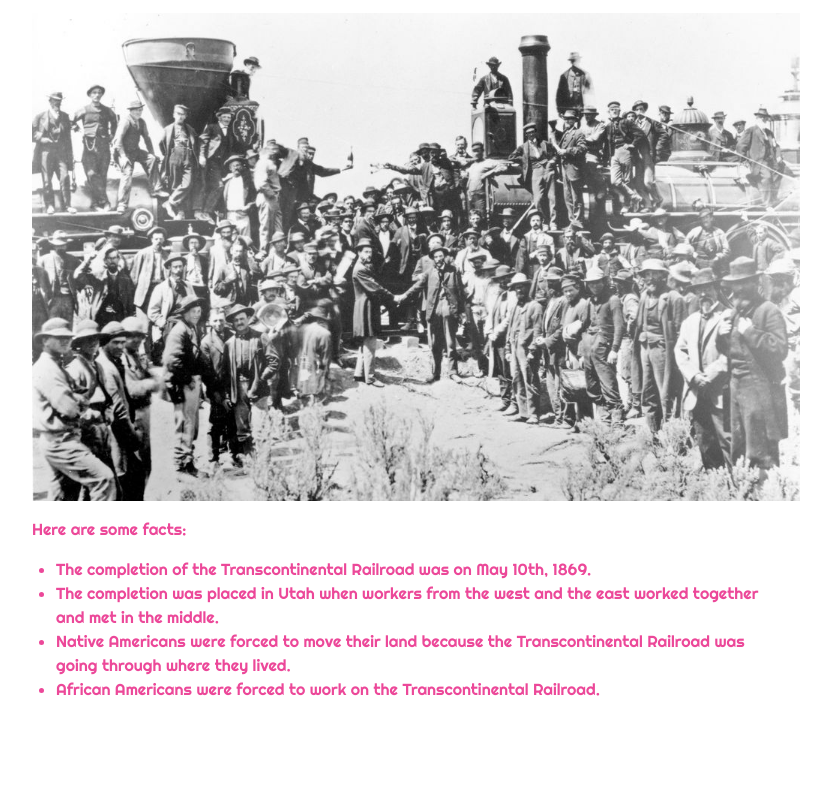
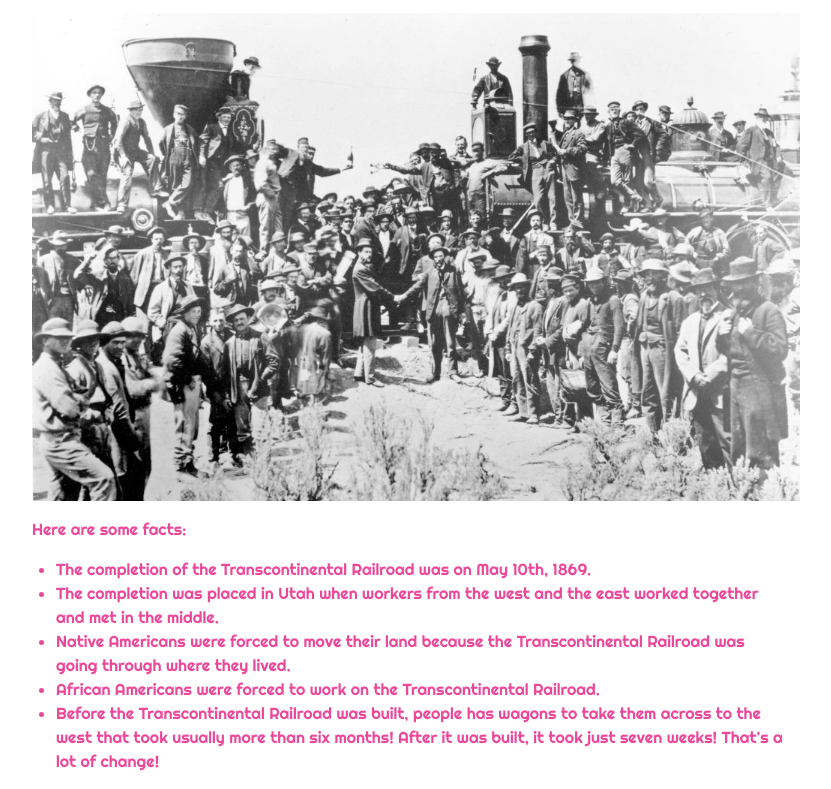
Before and after one commit to danbruder/adelynns_site, a website built with Vite: page index.html in a window 1280 px wide. Shown: the part 1955-2744 px from the top of the page, without its empty margins (224-1055 px from the left). Before the commit the page ends 2672 px from the top, so only its background shows below. Built offline with nearby package versions, Linux system fonts and the light colour scheme.

Commit message:
youareawesome

```diff
--- a/index.html
+++ b/index.html
@@ -82,6 +82,9 @@
                         <li> Native Americans were forced to move their land because the Transcontinental Railroad was
                             going through where they lived. </li>
                         <li> African Americans were forced to work on the Transcontinental Railroad. </li>
+                        <li> Before the Transcontinental Railroad was built, people has wagons to take them across to the west that took usually more than six months!
+                            After it was built, it took just seven weeks! That's a lot of change!
+                        </li>
                     </ul>
                 </div>
 
```
